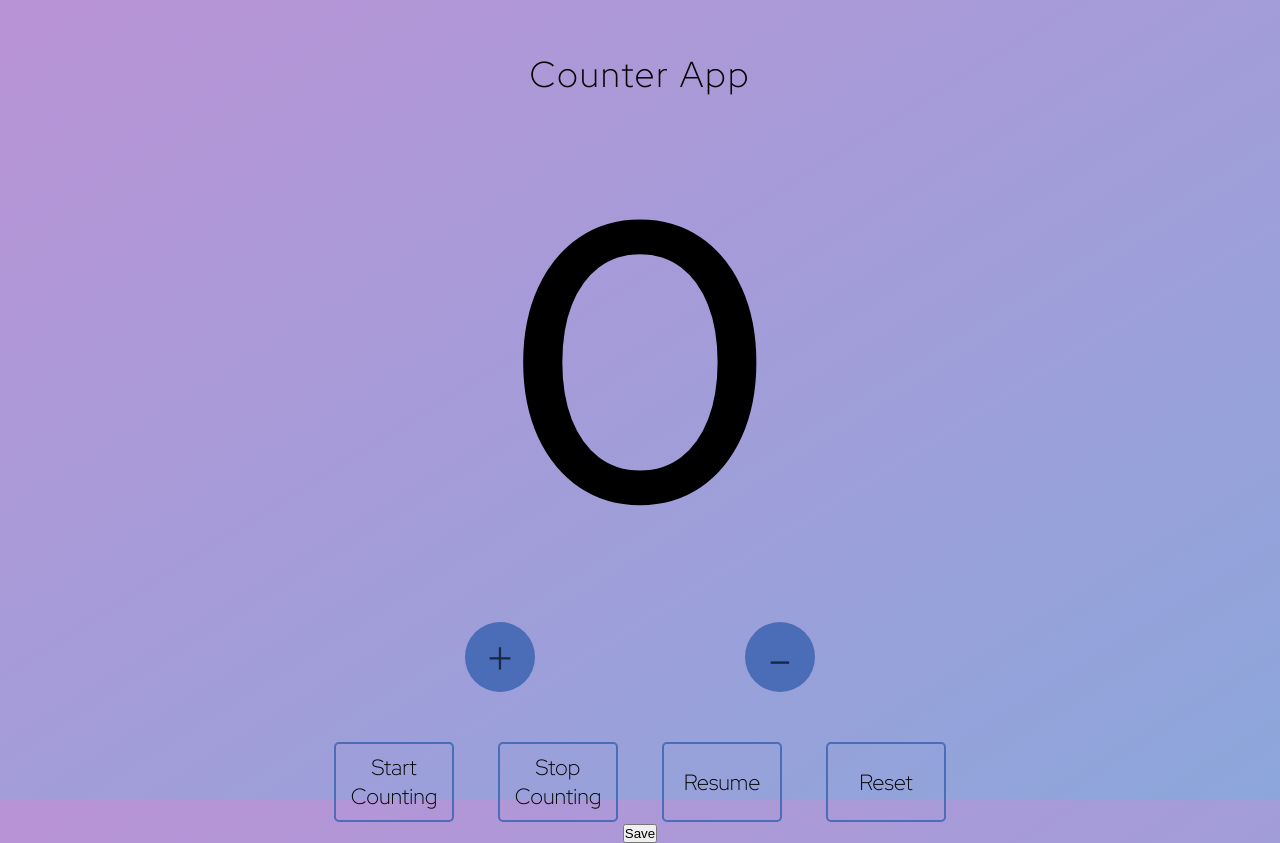
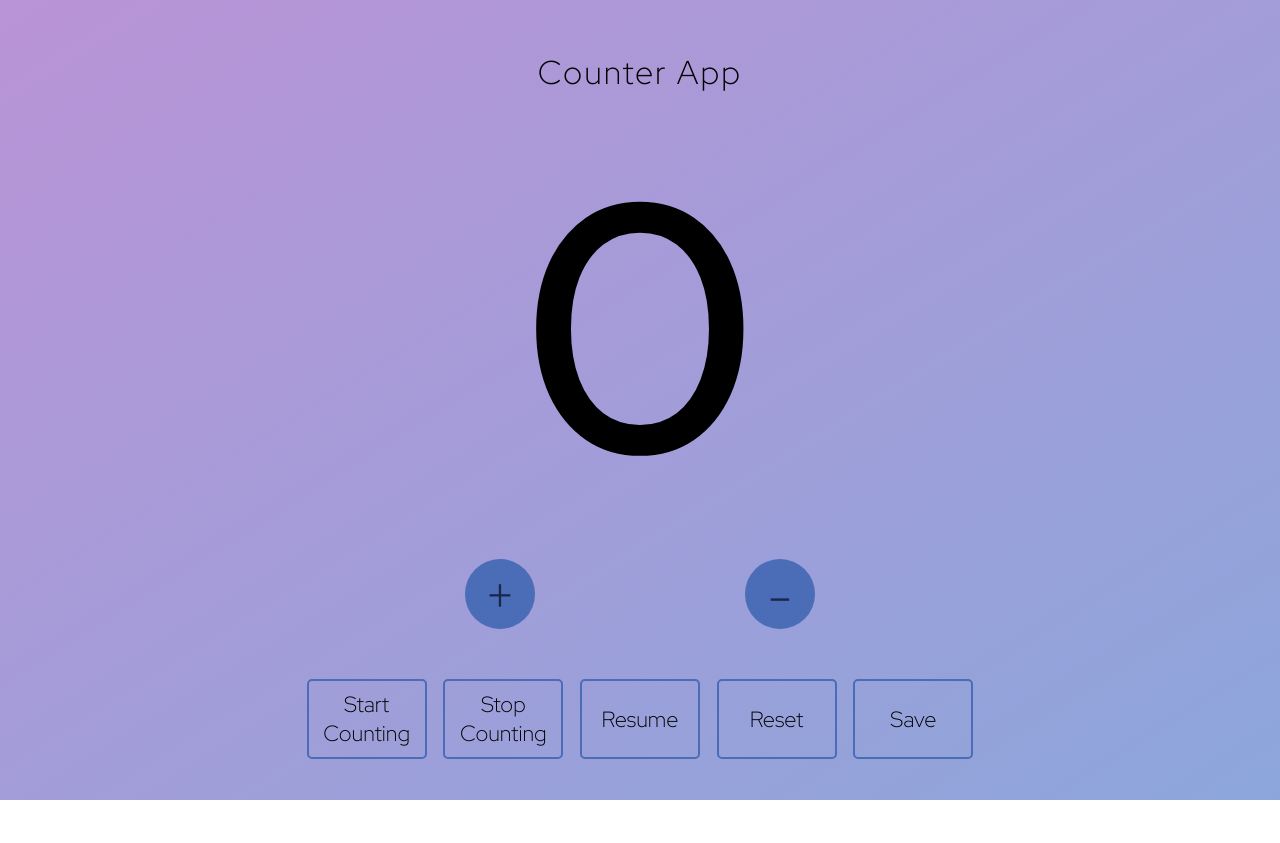
Before and after one commit to dilanunver/counter, a React (Create React App) app: page / in a window 1280 px wide. After the commit the page ends 800 px from the top, so only its background shows below. Built offline with nearby package versions, Linux system fonts and the light colour scheme.

Commit message:
adding new items to the save button

```diff
--- a/package.json
+++ b/package.json
@@ -3,11 +3,13 @@
   "version": "0.1.0",
   "private": true,
   "dependencies": {
+    "@react-icons/all-files": "^4.1.0",
     "@testing-library/jest-dom": "^5.11.4",
     "@testing-library/react": "^11.1.0",
     "@testing-library/user-event": "^12.1.10",
     "react": "^17.0.2",
     "react-dom": "^17.0.2",
+    "react-icons": "^4.3.1",
     "react-scripts": "4.0.3",
     "web-vitals": "^1.0.1"
   },
--- a/src/App.css
+++ b/src/App.css
@@ -3,6 +3,9 @@
   margin: 0;
   padding: 0;
   box-sizing: border-box;
+}
+body {
+  overflow: hidden;
 }
 html {
   height: 100%;
@@ -18,14 +21,14 @@ html {
 
 .header {
   font-family: "Red Hat Display", sans-serif;
-  font-size: 36px;
+  font-size: 33px;
   letter-spacing: 2px;
   font-weight: 300;
 }
 .number {
   font-family: "Red Hat Display", sans-serif;
   font-weight: 600;
-  font-size: 396px;
+  font-size: 352px;
 }
 .row {
   width: 350px;
@@ -77,3 +80,23 @@ html {
   background-color: #386add;
   transition: all 0.5s ease-out;
 }
+.allRecords {
+  font-family: "Red Hat Display", sans-serif;
+  font-size: 18px;
+  color: #182848;
+  padding-top: 10px;
+  display: flex;
+  flex-direction: row;
+  width: 100%;
+}
+.records {
+  display: flex;
+  flex-direction: column;
+  width: 45%;
+}
+.secondRow {
+  display: flex;
+  flex-direction: column;
+  color: red;
+  border: 1px solid green;
+}
--- a/src/App.js
+++ b/src/App.js
@@ -1,6 +1,7 @@
 import React, { useState, useEffect, useRef } from 'react';
 import './App.css';
 import NumRecords from './components/NumRecords'
+import { MdDelete } from 'react-icons/md'
 
 const App = () => {
   const [number, setNumber] = useState(0);
@@ -12,7 +13,10 @@ const App = () => {
     e.preventDefault()
     const id = (nums.length) ? nums[nums.length - 1].id + 1 : 1;
     console.log(id)
+    console.log(number)
+
     setNums([...nums, { id: id, message: number }])
+    nums.map(num => console.log(num));
 
   }
   function increment() {
@@ -54,14 +58,19 @@ const App = () => {
         <button className="stop" onClick={() => setCounting(false)}>Stop Counting</button>
         <button className="resume" onClick={() => setCounting(true)}>Resume</button>
         <button className="zero" onClick={() => setNumber(0)}>Reset</button>
+        <form onSubmit={(e) => handleSubmit(e, nums, setNums, number)}>
+          <button className='save'>Save</button>
+        </form>
+
       </div>
-      <div className='records'>
-        <form onSubmit={(e) => handleSubmit(e, nums, setNums, number)}>
-          <button>Save</button>
 
-        </form>
+      <div className='allRecords'>
+
         {nums.map(num => (
-          <NumRecords message={num.message} id={num.id}></NumRecords>
+
+          <NumRecords id={num.id} message={num.message} MdDelete={MdDelete}>
+          </NumRecords>
+
         ))}
       </div>
     </div>
--- a/src/components/NumRecords.js
+++ b/src/components/NumRecords.js
@@ -1,7 +1,43 @@
 import React from "react";
 
-export default ({ message, id }) => (
-  <div className='records'>
-    {message} {id}
-  </div>
-)
+const NumRecords = ({ message, id, MdDelete }) => {
+  if (id > 6) {
+    console.log('hey')
+  }
+  if (id > 6) {
+    return (
+      <div className='secondRow'>
+        <span className='id'>
+          {id}.record:
+        </span>
+        <span className='message'>
+          {message}
+        </span>
+        <span>
+          <MdDelete />
+        </span>
+      </div>
+    )
+  } else {
+    return (
+      <div className='records'>
+        <span className='id'>
+          {id}.record:
+        </span>
+        <span className='message'>
+          {message}
+        </span>
+        <span>
+          <MdDelete />
+        </span>
+      </div>
+    )
+  }
+
+
+
+
+}
+
+
+export default NumRecords;
```
Also changed, not shown: 1 other file (tests, documents, lock files or other folders).
